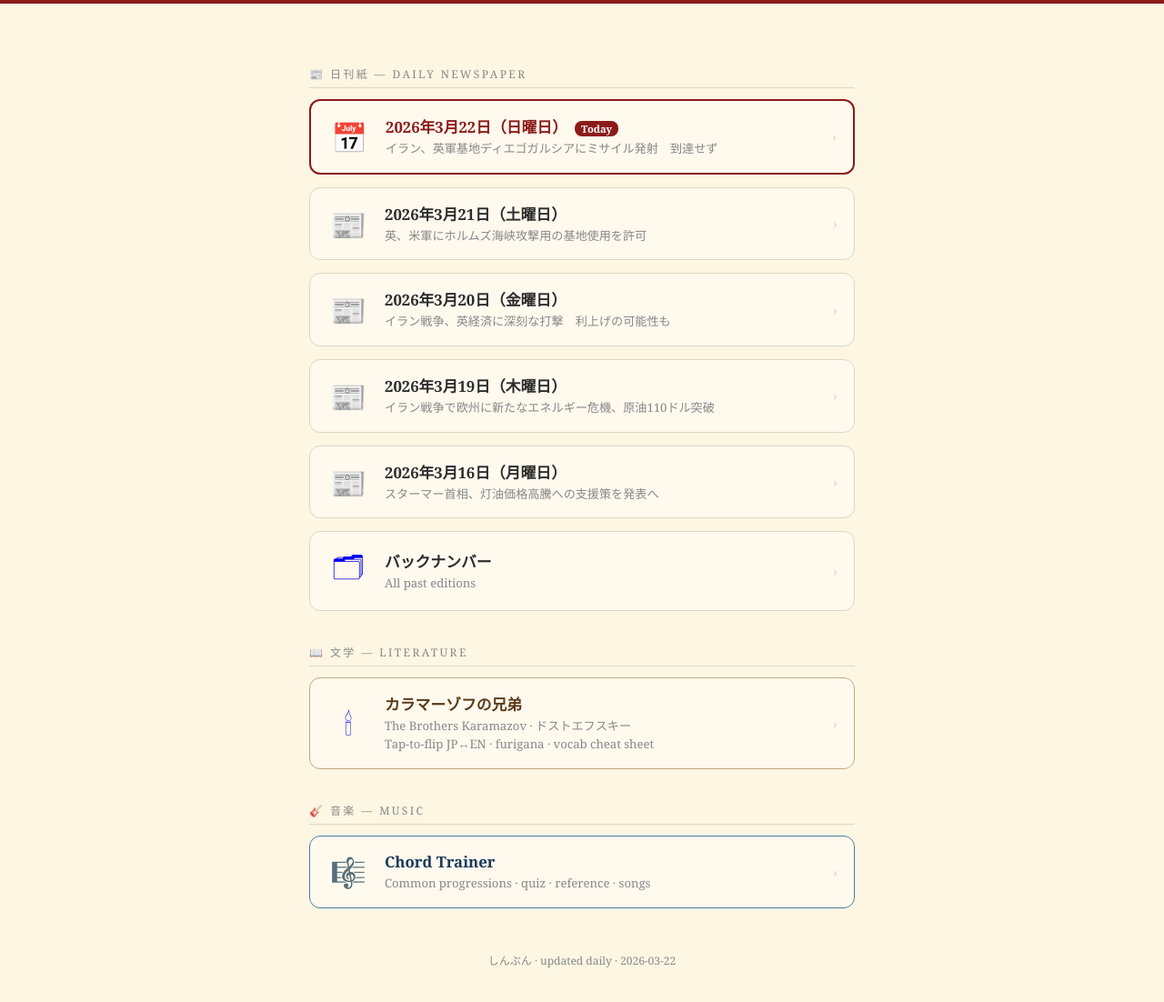
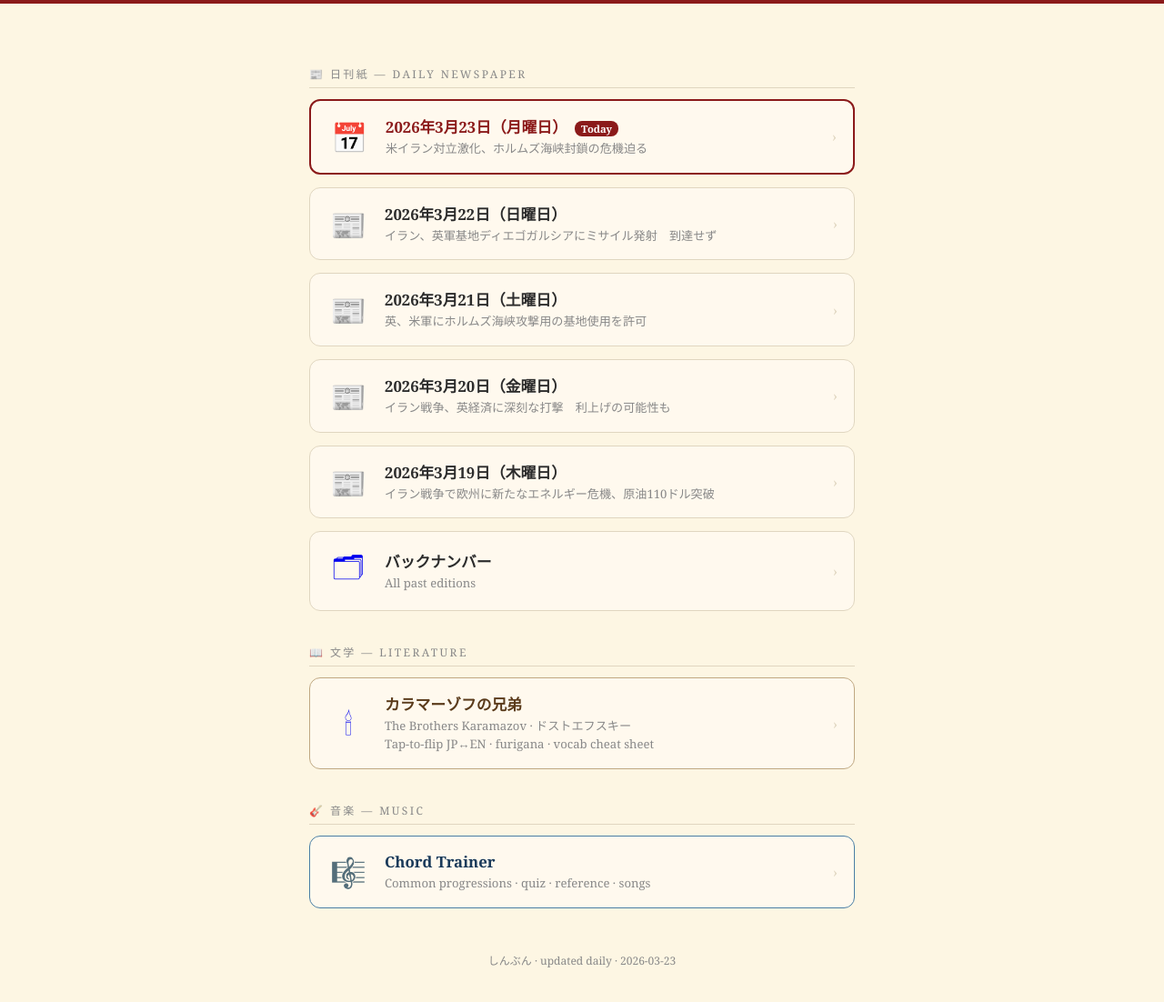
Before and after one commit to mandelmonkey/shinbun, a plain HTML site: page index.html in a window 1280 px wide. Shown: the part 160-1262 px from the top of the page at 91% size. Drawn offline with Linux system fonts and the light colour scheme.

Commit message:
📰 Update homepage — 2026-03-23

```diff
--- a/index.html
+++ b/index.html
@@ -41,11 +41,21 @@
 <div class="content">
   <div class="section-label">📰 日刊紙 — Daily Newspaper</div>
 
-  <a class="card today" href="/shinbun/2026-03-22.html">
+  <a class="card today" href="/shinbun/2026-03-23.html">
     <div class="card-inner">
       <div class="card-icon">📅</div>
       <div class="card-text">
-        <div class="card-title">2026年3月22日（日曜日）<span class="today-badge">Today</span></div>
+        <div class="card-title">2026年3月23日（月曜日）<span class="today-badge">Today</span></div>
+        <div class="card-sub">米イラン対立激化、ホルムズ海峡封鎖の危機迫る</div>
+      </div>
+      <div class="card-arrow">›</div>
+    </div>
+  </a>
+  <a class="card" href="/shinbun/2026-03-22.html">
+    <div class="card-inner">
+      <div class="card-icon">📰</div>
+      <div class="card-text">
+        <div class="card-title">2026年3月22日（日曜日）</div>
         <div class="card-sub">イラン、英軍基地ディエゴガルシアにミサイル発射　到達せず</div>
       </div>
       <div class="card-arrow">›</div>
@@ -77,16 +87,6 @@
       <div class="card-text">
         <div class="card-title">2026年3月19日（木曜日）</div>
         <div class="card-sub">イラン戦争で欧州に新たなエネルギー危機、原油110ドル突破</div>
-      </div>
-      <div class="card-arrow">›</div>
-    </div>
-  </a>
-  <a class="card" href="/shinbun/2026-03-16.html">
-    <div class="card-inner">
-      <div class="card-icon">📰</div>
-      <div class="card-text">
-        <div class="card-title">2026年3月16日（月曜日）</div>
-        <div class="card-sub">スターマー首相、灯油価格高騰への支援策を発表へ</div>
       </div>
       <div class="card-arrow">›</div>
     </div>
@@ -124,6 +124,6 @@
     </div>
   </a>
 </div>
-<footer>しんぶん · updated daily · 2026-03-22</footer>
+<footer>しんぶん · updated daily · 2026-03-23</footer>
 </body>
 </html>
```
